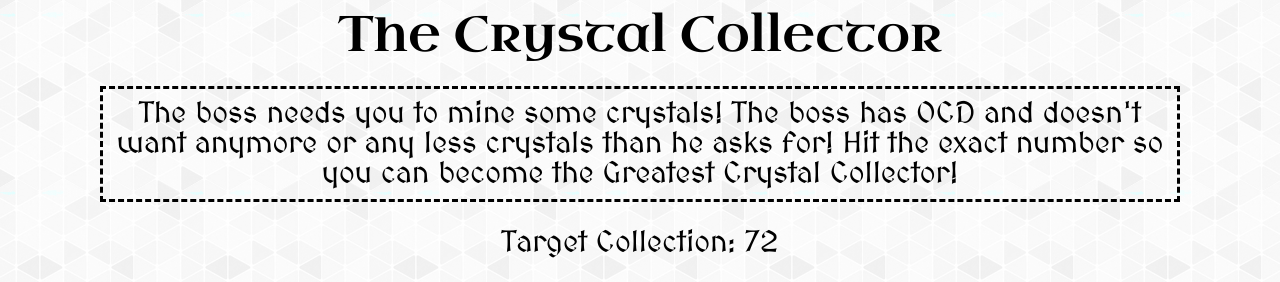
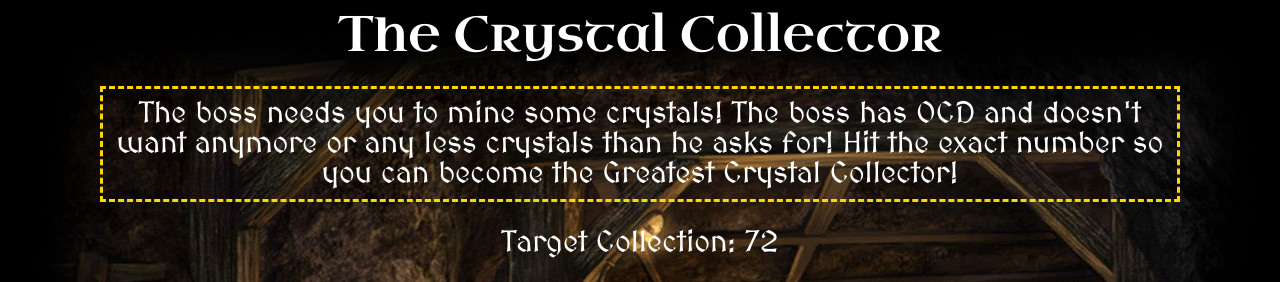
Before and after one commit to chefdaveyboy/unit-4-game, a plain HTML site: page index.html in a window 1280 px wide. Shown: the top 282 px of the page. Drawn offline with nearby package versions, Linux system fonts and the light colour scheme.

Commit message:
added more styling

```diff
--- a/assets/css/style.css
+++ b/assets/css/style.css
@@ -1,6 +1,8 @@
 body {
     font-family: 'MedievalSharp', cursive;
-    background-image: url(../images/gplaypattern.png);
+    background-image: url(../images/Mine-Pic.jpg);
+    background-size: cover;
+    color: white;
 }
 
 img:hover {
@@ -17,7 +19,7 @@ h3 {
     font-size: 30px;
     margin-left: 100px;
     margin-right: 100px;
-    border: dashed 3px black;
+    border: dashed 3px gold;
     padding: 10px;
     text-align: center;
 }
--- a/index.html
+++ b/index.html
@@ -3,6 +3,7 @@
 <head>
     <meta charset="UTF-8">
     <title>The Crystal Collector</title>
+    <link rel="shortcut icon" href="assets/images/crystal-icon.ico" />
     <link rel="stylesheet" href="assets/css/reset.css">
     <link rel="stylesheet" href="assets/css/style.css">
     <link href="https://fonts.googleapis.com/css?family=MedievalSharp|Uncial+Antiqua&display=swap" rel="stylesheet">
```
Also changed, not shown: assets/images/Mine-Pic.jpg (added), assets/images/crystal-icon.ico (added).
